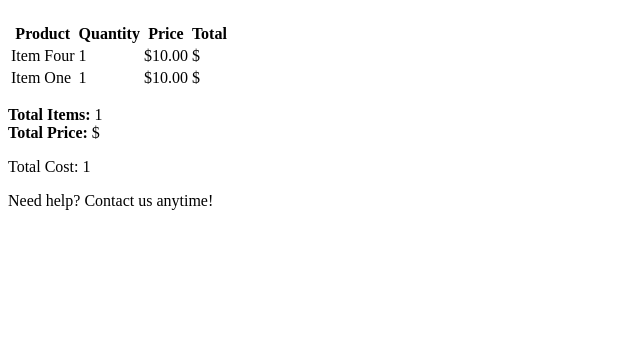
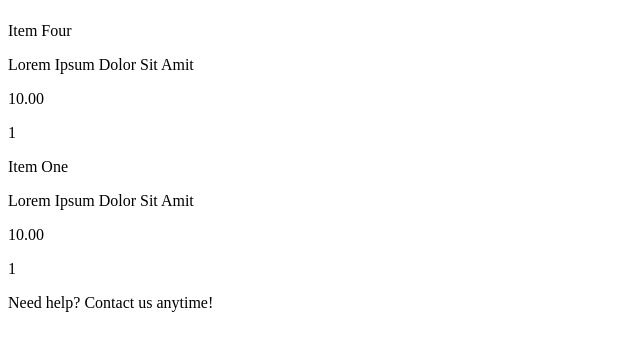
Before and after one commit to jydykun/SnapBuy, a Django app: template shop/templates/shop/cart.html in a window 1280 px wide. Shown: the part 58-409 px from the top of the page, without its empty margins (0-640 px from the left). Run offline with Django 5.2, Linux system fonts and the light colour scheme; data comes from the database, SQL or seed files in the repository; both versions use the stored data as it was after the commit; the template is opened without the code that fills it: values that come from a table or form of the project are taken from there, most other values are stand-ins (such as "Sample title", 1, 10 or a date in 2020).

Commit message:
Adding view cart function

```diff
--- a/shop/templates/shop/cart.html
+++ b/shop/templates/shop/cart.html
@@ -12,38 +12,12 @@
     </header>
 
     <main>
-        <div class="cart-container">
-            {% if cart and cart.cartitem_set.all %}
-                <table>
-                    <thead>
-                        <tr>
-                            <th>Product</th>
-                            <th>Quantity</th>
-                            <th>Price</th>
-                            <th>Total</th>
-                        </tr>
-                    </thead>
-                    <tbody>
-                        {% for item in cart.cartitem_set.all %}
-                        <tr>
-                            <td>{{ item.product.name }}</td>
-                            <td>{{ item.quantity }}</td>
-                            <td>${{ item.product.price }}</td>
-                            <td>${{ item.quantity|floatformat:2|add:item.product.price }}</td>
-                        </tr>
-                        {% endfor %}
-                    </tbody>
-                </table>
-                <p class="cart-summary">
-                    <strong>Total Items:</strong> {{ total_items }}
-                    <br>
-                    <strong>Total Price:</strong> $
-                    <p>Total Cost: {{ total_cost }}</p>
-                </p>
-            {% else %}
-                <p>Your cart is empty!</p>
-            {% endif %}
-        </div>
+        {% for item in cart_items %}
+            <p>{{ item.product.name }}</p>
+            <p>{{ item.product.description }}</p>
+            <p>{{ item.product.price }}</p>
+            <p>{{ item.quantity }}</p>
+        {% endfor %}
     </main>
 
     <footer>
--- a/shop/urls.py
+++ b/shop/urls.py
@@ -9,6 +9,7 @@
     path("logout/", views.logout, name="logout"),
     path("signup/", views.signup, name="signup"),
     path("add_to_cart/<int:product_id>", views.add_to_cart, name="add_to_cart"),
+    path("cart/", views.view_cart, name="view_cart"),
 
     path("test/", views.test, name="test")
 
--- a/snapbuy/settings.py
+++ b/snapbuy/settings.py
@@ -123,3 +123,5 @@
 # https://docs.djangoproject.com/en/5.1/ref/settings/#default-auto-field
 
 DEFAULT_AUTO_FIELD = 'django.db.models.BigAutoField'
+
+SESSION_EXPIRE_AT_BROWSER_CLOSE = True
```
Also changed, not shown: shop/views.py (+18 -0 lines), db.sqlite3.
